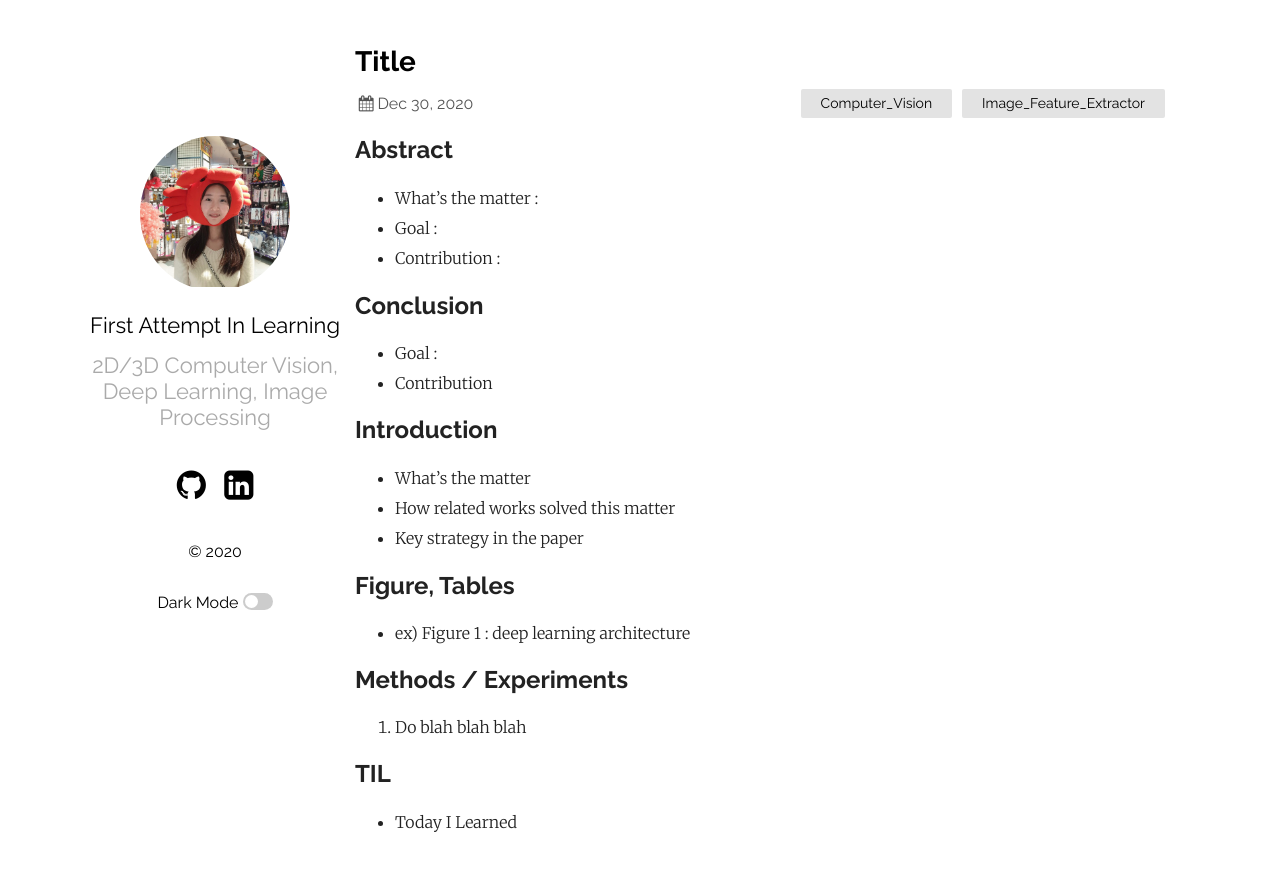
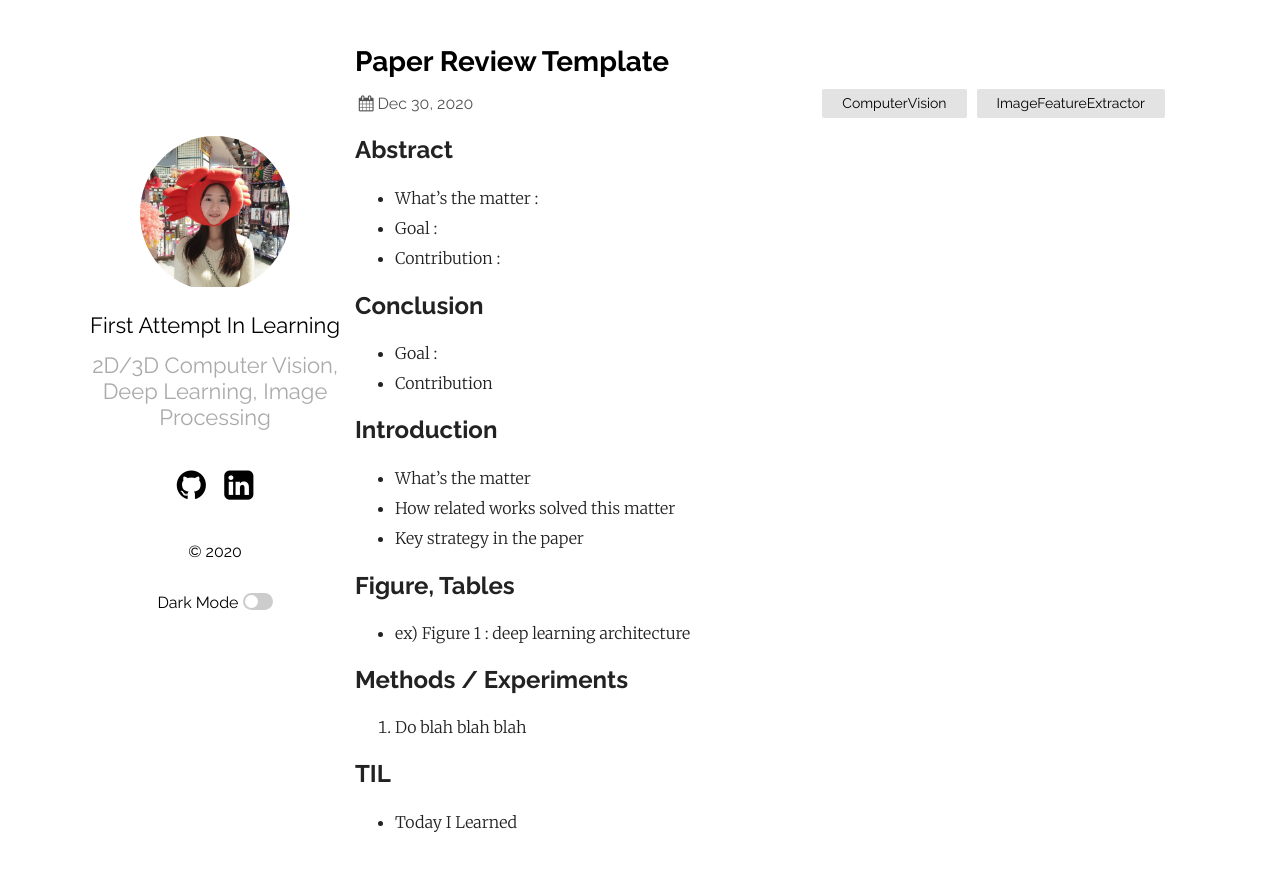
Before and after one commit to brillianthhj/brillianthhj.github.io, a Jekyll site: the page built from _posts/2020-12-30-paper-review-template.md, in a window 1280 px wide. Shown: the top 871 px of the page. Built offline with Jekyll 4.4.1, drawn with Linux system fonts in a browser that asks for light colours.

Commit message:
change category item

```diff
--- a/_posts/2020-12-30-paper-review-template.md
+++ b/_posts/2020-12-30-paper-review-template.md
@@ -1,8 +1,8 @@
 ---
 layout: post
-title:  "Title"
+title:  "Paper Review Template"
 date:   2020-12-30
-categories: Computer_Vision Image_Feature_Extractor
+categories: ComputerVision ImageFeatureExtractor
 ---
 
 ## Abstract
```
